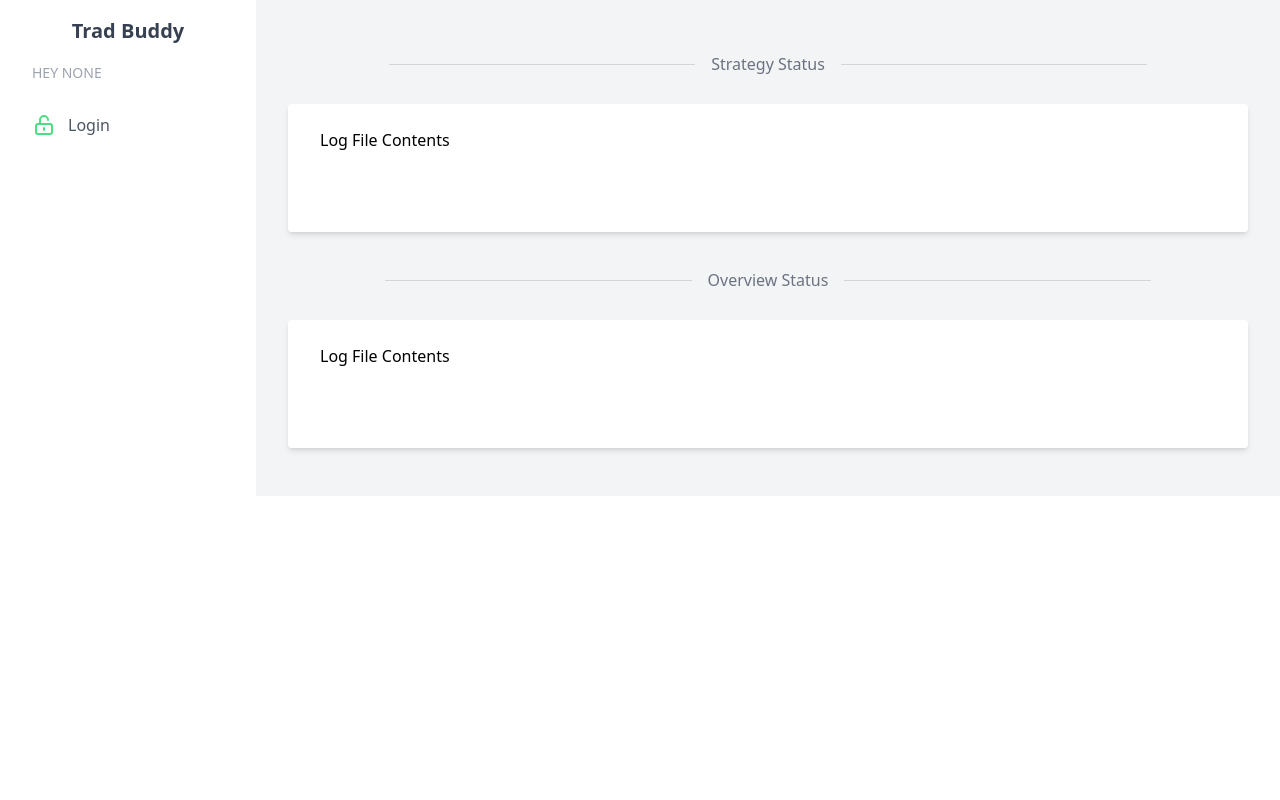
After one commit to jay19patel/TradBuddy_V1, a Python web app: template Frontend/templates/Pages/parameters.html in a window 1280 px wide. The commit adds this page. Run offline with Jinja, Linux system fonts and the light colour scheme; the template is opened without the code that fills it, so the values that code supplies are empty; some libraries are stand-ins or nearby versions.

Commit message:
Add get_overview and parameters

```diff
--- /dev/null
+++ b/Frontend/templates/Pages/parameters.html
@@ -0,0 +1,32 @@
+{% extends "base.html" %}
+{% block title %}Parameters{% endblock %}
+{% block content %}
+
+<div class="flex items-center justify-center p-5">
+    <div class="w-1/3 bg-gray-300 h-px"></div>
+    <span class="px-4 text-gray-500">Strategy Status</span>
+    <div class="w-1/3 bg-gray-300 h-px"></div>
+  </div>
+
+<div class="log-container bg-white shadow-md rounded px-8 pt-6 pb-8 mb-4 flex flex-col my-2">
+    <h1>Log File Contents</h1>
+    <pre class="log-content">
+    {{ strategies_results | safe }}
+    </pre>
+</div>
+
+
+
+<div class="flex items-center justify-center p-5">
+    <div class="w-1/3 bg-gray-300 h-px"></div>
+    <span class="px-4 text-gray-500">Overview Status</span>
+    <div class="w-1/3 bg-gray-300 h-px"></div>
+  </div>
+
+<div class="log-container bg-white shadow-md rounded px-8 pt-6 pb-8 mb-4 flex flex-col my-2">
+    <h1>Log File Contents</h1>
+    <pre class="log-content">
+    {{ get_overview | safe }}
+    </pre>
+</div>
+{% endblock %}
--- a/Frontend/templates/navbar.html
+++ b/Frontend/templates/navbar.html
@@ -129,6 +129,19 @@
 
 
             <li class="my-px">
+                <a href="/parameters"
+                   class="flex flex-row items-center h-12 px-4 rounded-lg text-gray-600 hover:bg-gray-700 hover:text-gray-100">
+                   <span class="flex items-center justify-center text-lg text-green-400">
+                    <svg fill="none" stroke-linecap="round" stroke-linejoin="round" stroke-width="2" viewBox="0 0 24 24" stroke="currentColor" class="h-6 w-6">
+                        <path d="M5 8h14M5 8a2 2 0 110-4h14a2 2 0 110 4M5 8v10a2 2 0 002 2h10a2 2 0 002-2V8m-9 4h4"></path>
+                    </svg>
+                </span>
+                    <span class="ml-3">Parameters Overview</span>
+                   </a>
+            </li>
+
+
+            <li class="my-px">
                 <a href="/logout"
                    class="flex flex-row items-center h-12 px-4 rounded-lg text-gray-600 hover:bg-gray-700 hover:text-gray-100">
                     <span class="flex items-center justify-center text-lg text-red-400">
```
Also changed, not shown: Frontend/run.py (+14 -0 lines).
